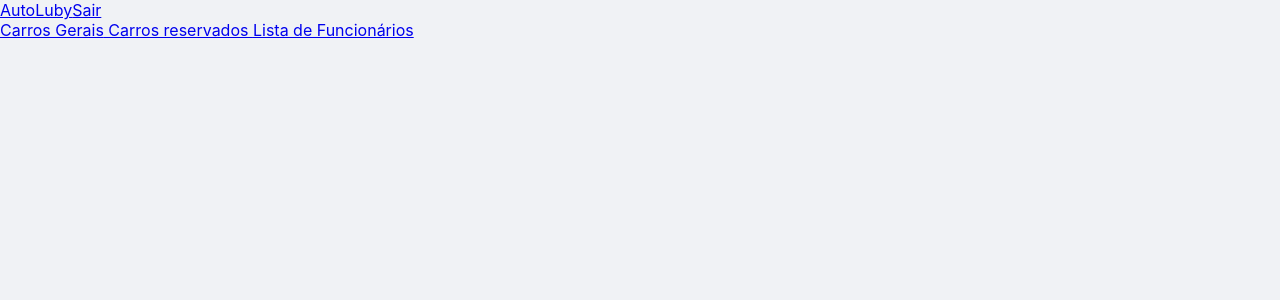
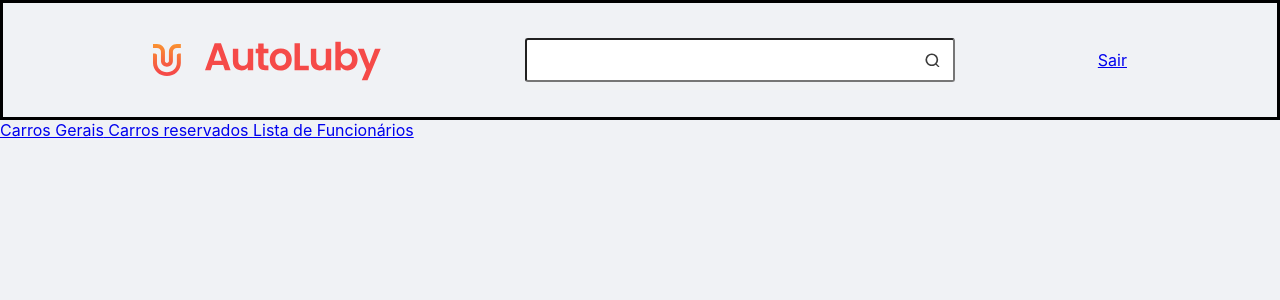
Before and after one commit to eduardo-borges-goncalves/lab-luby, a React (Create React App) app: page / in a window 1280 px wide. Shown: the top 300 px of the page. Built offline with nearby package versions, Linux system fonts and the light colour scheme.

Commit message:
#2 acrescenta logo, search e inicia estilização header

```diff
--- a/public/index.html
+++ b/public/index.html
@@ -2,7 +2,7 @@
 <html lang="pt-br">
   <head>
     <meta charset="utf-8" />
-    <link rel="icon" href="Vector.svg" />
+    <link rel="icon" href="../src/components/LogoIcon/index.tsx" />
     <meta name="viewport" content="width=device-width, initial-scale=1" />
     <meta name="theme-color" content="#000000" />
     <meta
--- a/src/components/Header/index.tsx
+++ b/src/components/Header/index.tsx
@@ -1,10 +1,19 @@
 import { Link } from "react-router-dom";
+import { Logo } from "../Logo";
+import { Search } from "../Search";
+import { HeaderWrapper } from "./styles";
 
 export const Header = () => (
-  <header>
+  <HeaderWrapper>
     <nav>
-      <Link to='/'>AutoLuby</Link>
+      <Link to='/'>
+        <Logo />
+      </Link>
+
+      { window.location.pathname === "/" && <Search/> }
+
       <Link to='/'>Sair</Link>
     </nav>
-  </header>
+  </HeaderWrapper>
+
 )
--- /dev/null
+++ b/src/components/Header/styles.ts
@@ -0,0 +1,16 @@
+import styled from "styled-components";
+
+export const HeaderWrapper = styled.header`
+  border: solid;
+  display: flex;
+  height: 120px;
+  max-width: 1920px;
+
+  nav {
+    display: flex;
+    justify-content: space-between;
+    align-items: center;
+    width: 100%;
+    margin: 0 150px;
+  }
+`
```
